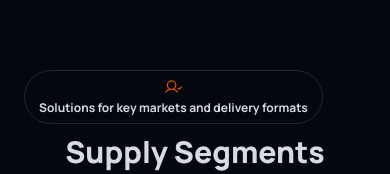
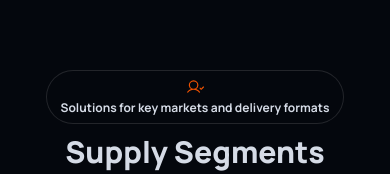
Before and after one commit to dmitriylmao/impexcoal, a Next.js app: page /en in a window 390 px wide. Shown: the part 4780-4954 px from the top of the page. Built offline with nearby package versions, Linux system fonts and the light colour scheme; no server answers; the database is empty.

Commit message:
styles for segmentSection #5 fix horizontal scroll bug

```diff
--- a/src/components/sections/home/DeckSection.module.css
+++ b/src/components/sections/home/DeckSection.module.css
@@ -331,7 +331,6 @@
     justify-content: center;
     text-align: center;
     width: fit-content;
-    align-self: flex-start;
     gap: 4px;
     padding: 7px 14px;
     font-size: 12px;
--- a/src/components/sections/home/SegmentsSection.module.css
+++ b/src/components/sections/home/SegmentsSection.module.css
@@ -39,7 +39,7 @@
   font-size: 12px;
   font-weight: 700;
   line-height: 1.3;
-  white-space: nowrap;
+  white-space: wrap;
 }
 
 .badgeIcon {
@@ -354,7 +354,7 @@
 
 }
 
-@media (max-width: 400px){
+@media (max-width: 800px){
   .badge {
     display: flex;
     flex-direction: column;
@@ -362,7 +362,6 @@
     justify-content: center;
     text-align: center;
     width: fit-content;
-    align-self: flex-start;
     gap: 4px;
     padding: 7px 14px;
     font-size: 12px;
```
Also changed, not shown: src/app/[lang]/page.tsx (line endings or trailing spaces).
